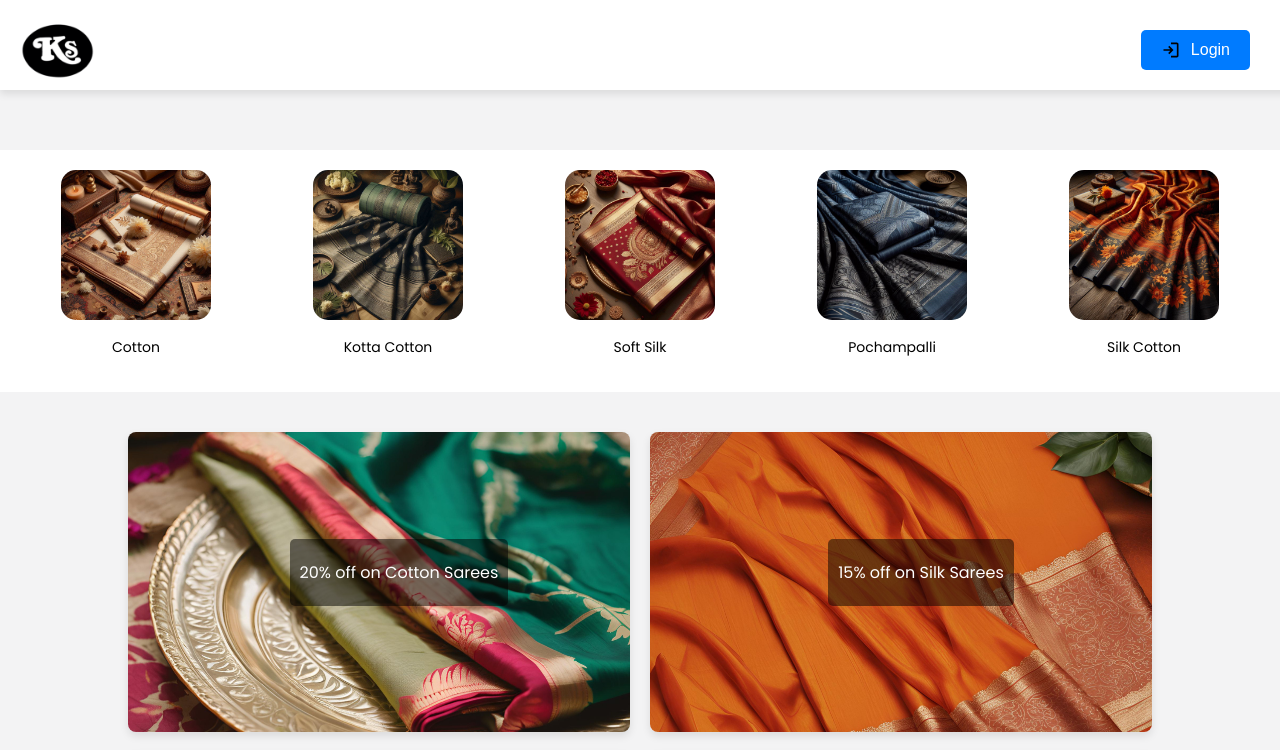
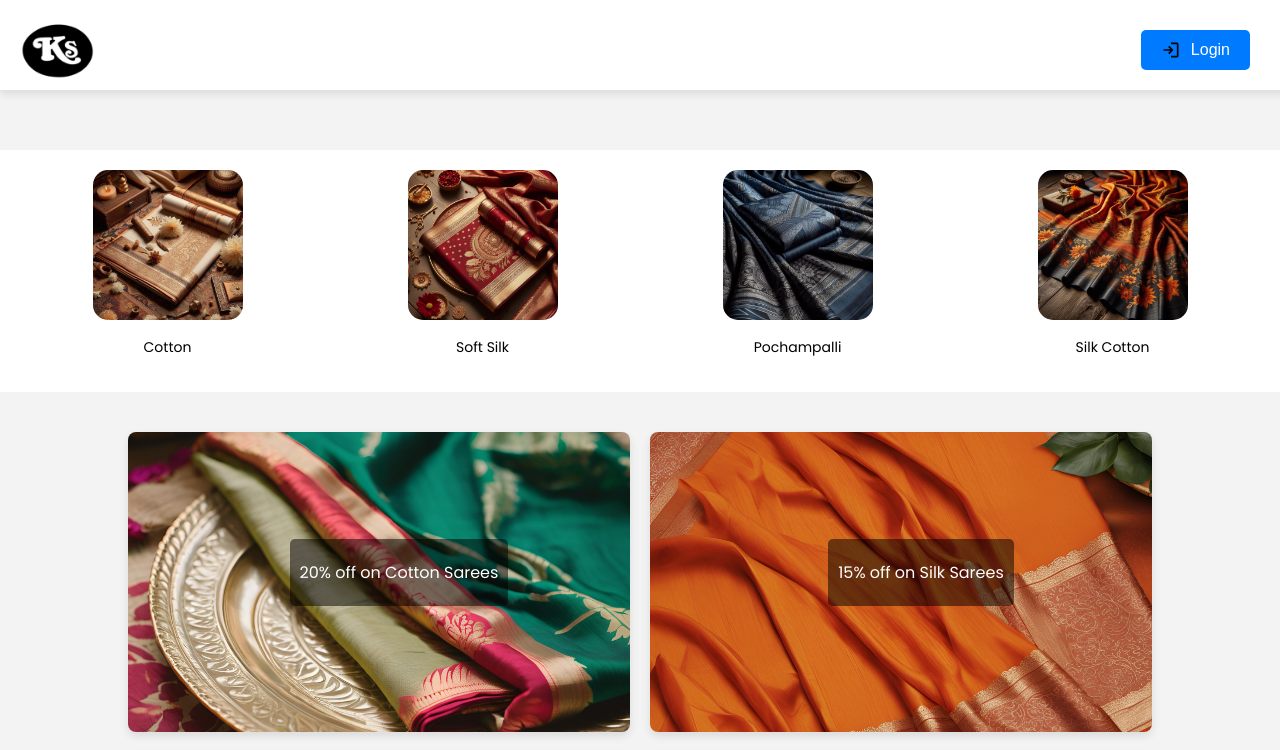
Before and after one commit to Kharthicsj/kharthikasarees-frontend, a React (Create React App) app: page / in a window 1280 px wide. Shown: the top 750 px of the page. Built offline with nearby package versions, Linux system fonts and the light colour scheme; a web font is replaced by a local one.

Commit message:
Removed Kotta

```diff
--- a/src/components/Index.js
+++ b/src/components/Index.js
@@ -1,7 +1,7 @@
 import React from "react";
 import { useNavigate } from "react-router-dom";
 import cottonsareebg from "../assets/cotton-saree-bg.jpeg";
-import KottaCotton from "../assets/KottaCotton.jpeg";
+//import KottaCotton from "../assets/KottaCotton.jpeg";
 import silksaree from "../assets/silk-saree.jpeg";
 import pochampalli from "../assets/pochampalli.jpeg";
 import silkcotton from "../assets/silkcotton.jpeg";
@@ -38,10 +38,10 @@ const Index = () => {
             <img src={cottonsareebg} alt="cotton" />
             <p>Cotton</p>
           </div>
-          <div onClick={() => handleNavigation("/kotta")} className="category">
+          { /* <div onClick={() => handleNavigation("/kotta")} className="category">
             <img src={KottaCotton} alt="kotta" />
             <p>Kotta Cotton</p>
-          </div>
+          </div> */ }
           <div onClick={() => handleNavigation("/soft-silk")} className="category">
             <img src={silksaree} alt="soft-silk" />
             <p>Soft Silk</p>
```
